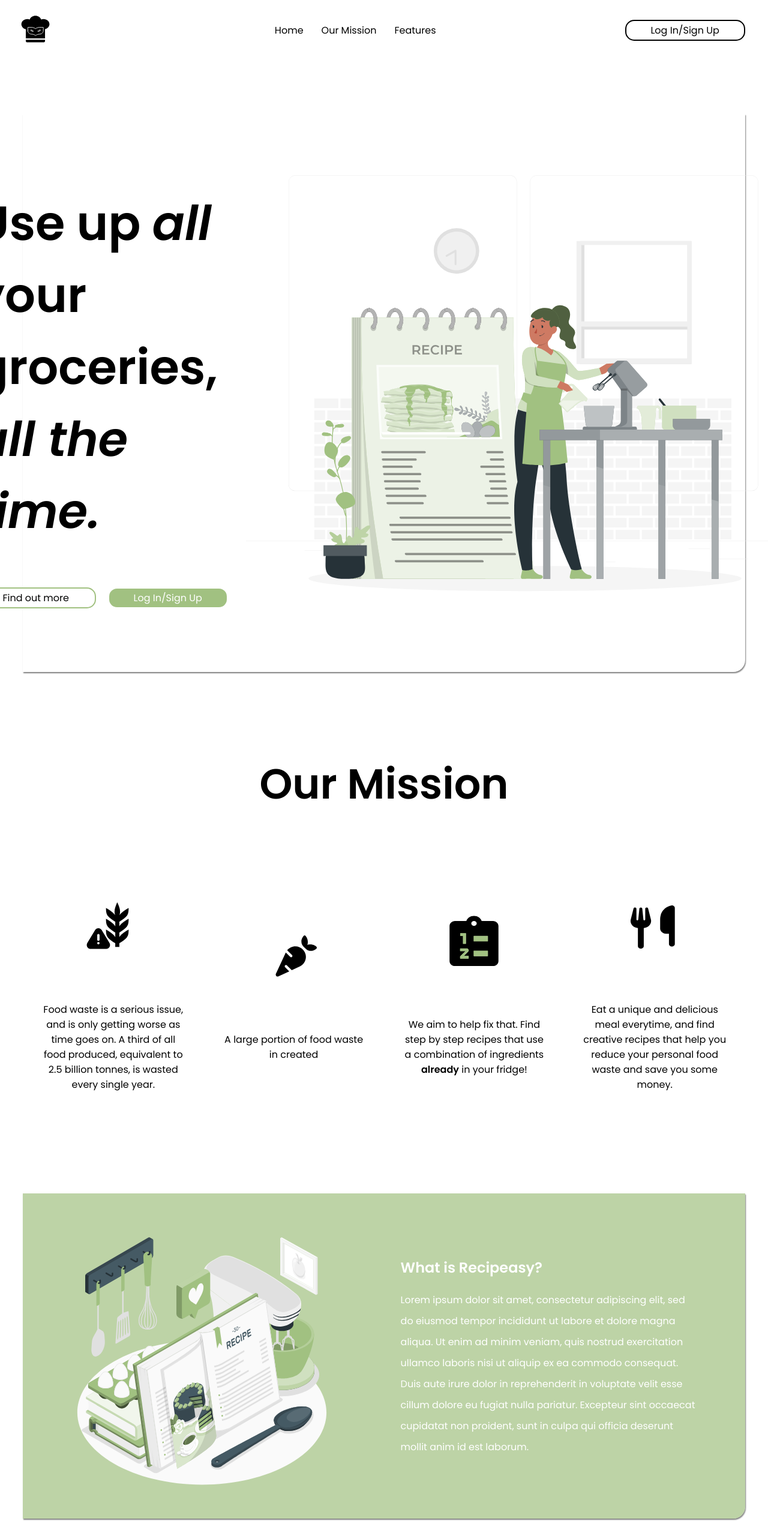
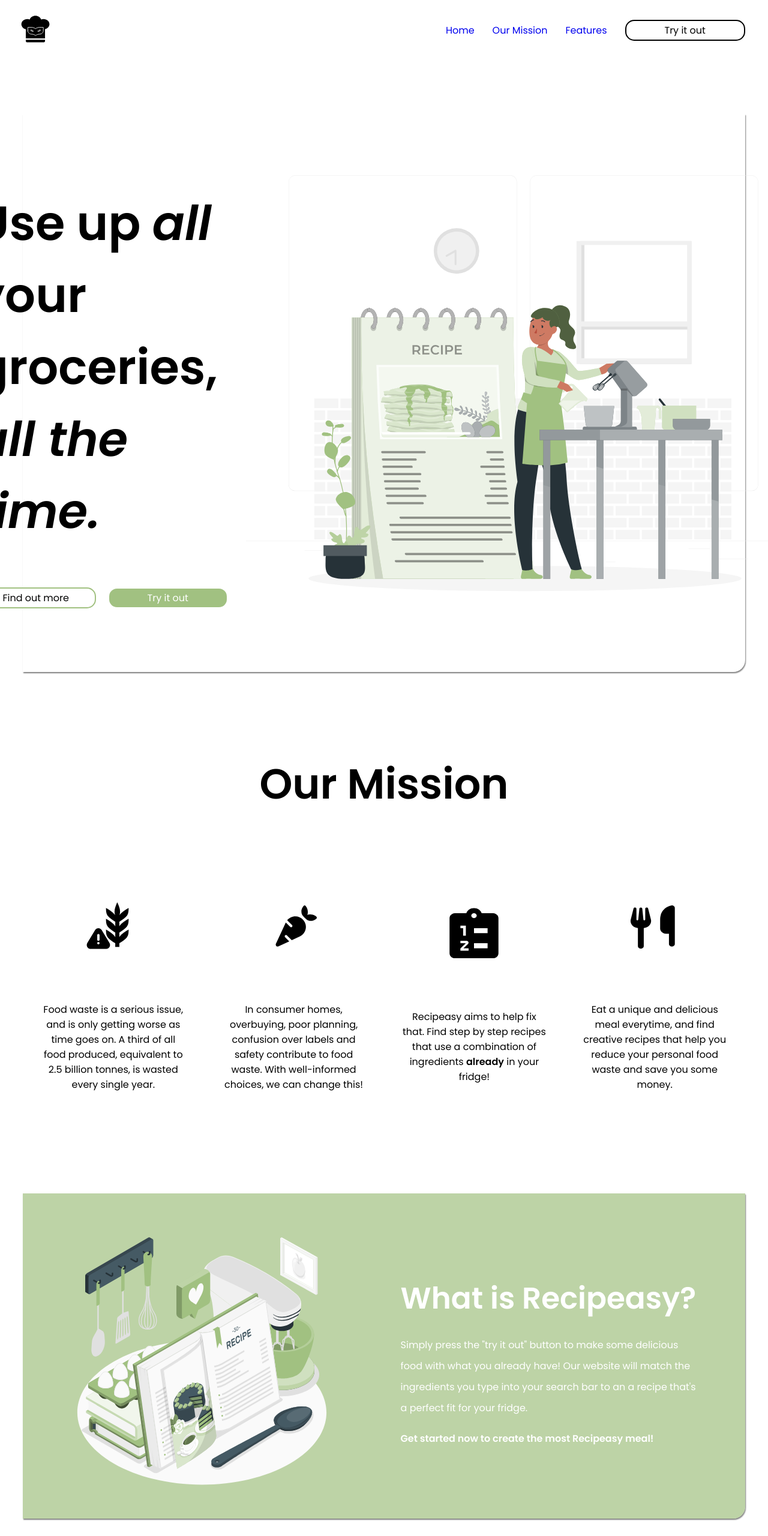
Before and after one commit to Nick-Fong925/nwHacks2023v2, a website: page client/index.html in a window 1280 px wide. Shown: the top 2560 px of the page at 60% size. Drawn offline with Linux system fonts and the light colour scheme.

Commit message:
finalized home page

```diff
--- a/client/index.html
+++ b/client/index.html
@@ -24,12 +24,12 @@
 
         <section class="header-links">
         <ul>
-          <li>Home</li>
-          <li>Our Mission</li>
-          <li>Features</li>
+          <li><a href="#">Home</a></li>
+          <li><a href="#mission">Our Mission</a></li>
+          <li><a href="#features">Features</a></li>
         </ul>
+        <button class="header-button">Try it out</button>
       </section>
-        <button class="header-button">Log In/Sign Up</button>
 
     </header>
 
@@ -41,7 +41,7 @@
         Find out more
       </button>
       <button class="hero-button2">
-        Log In/Sign Up
+        Try it out
       </button>
     </div>
     </section>
@@ -49,7 +49,7 @@
     <img class="hero-image" src="/images/Recipe book-rafiki.svg">
 
     </main>
-    <main class="mission">
+    <main id="mission" class="mission">
       <h1>Our Mission</h1>
       <div class="mission-container">
       <section class="mission-info hidden icon">
@@ -69,7 +69,7 @@
             </svg>
 
 
-          <p>A large portion of food waste in created </p>
+          <p>In consumer homes, overbuying, poor planning, confusion over labels and safety contribute to food waste. With well-informed choices, we can change this!</p>
           </section>
 
           <section class="mission-info hidden icon">
@@ -81,7 +81,7 @@
               <path id="dash2" d="M76 124.5V118.5H93C95.8 118.5 96.1667 122.5 96 124.5L84.5 136.5H96V142.5H76V137.5L89.5 124.5H76Z" fill="#A1C181" stroke="#A1C181"/>
               </svg>
 
-            <p>We aim to help fix that. Find step by step recipes that use a combination of ingredients <strong>already</strong> in your fridge! </p>
+            <p>Recipeasy aims to help fix that. Find step by step recipes that use a combination of ingredients <strong>already</strong> in your fridge! </p>
             </section>
 
             <section class="mission-info hidden icon">
@@ -97,11 +97,14 @@
 
     </main>
 
-    <main class="features">
+    <main id="features" class="features">
       <img class="features-image" src="/images/Recipe book-amico.svg">
       <section>
-        <h1>What is Recipeasy?</h1>
-      <p>Lorem ipsum dolor sit amet, consectetur adipiscing elit, sed do eiusmod tempor incididunt ut labore et dolore magna aliqua. Ut enim ad minim veniam, quis nostrud exercitation ullamco laboris nisi ut aliquip ex ea commodo consequat. Duis aute irure dolor in reprehenderit in voluptate velit esse cillum dolore eu fugiat nulla pariatur. Excepteur sint occaecat cupidatat non proident, sunt in culpa qui officia deserunt mollit anim id est laborum.</p>
+        <h1 class="features-heading">What is Recipeasy?</h1>
+      <p>Simply press the "try it out" button to make some delicious food with what you already have! Our website will match the ingredients you type into your search bar to an
+        a recipe that's a perfect fit for your fridge.
+      </p>
+      <strong class="strong-text">Get started now to create the most Recipeasy meal! </strong>
     </section>
 
     </main>
--- a/styling/index-headfoot.css
+++ b/styling/index-headfoot.css
@@ -31,6 +31,21 @@
     justify-content: center;
 }
 
+
+li a {
+    text-decoration: none;
+    transition: all 1.5s ease;
+}
+
+a:hover {
+    text-decoration: underline;
+    text-decoration-color: black;
+
+}
+
+a:visited {
+    color: black;
+}
 .header-button {
     border: 2px solid black;
     border-radius: 15px;
--- a/styling/index-main.css
+++ b/styling/index-main.css
@@ -129,3 +129,7 @@
     margin-left: 10%;
 
 }
+
+.features-heading {
+    font-size: 50px;
+}
--- a/styling/index-transitions.css
+++ b/styling/index-transitions.css
@@ -59,36 +59,40 @@
 
 #one {
     transition: 0.5s;
+    transform: translateY(-100%);
 }
 
 #dash1 {
     transition: 0.5s;
     transition-delay: 100ms;
+    transform: translateY(-100%);
 }
 
 #two {
     transition: 0.5s;
     transition-delay: 200ms;
+    transform: translateY(-100%);
 }
 
 #dash2 {
     transition: 0.5s;
+    transform: translateY(-100%);
     transition-delay: 300ms;
 }
 svg:hover > #one {
-    transform: translateY(-100%);
+    transform: translateY(0);
 }
 
 svg:hover > #two {
-    transform: translateY(-100%);
+    transform: translateY(0);
 }
 
 svg:hover > #dash1 {
-    transform: translateY(-100%);
+    transform: translateY(0);
 }
 
 svg:hover > #dash2 {
-    transform: translateY(-100%);
+    transform: translateY(0);
 }
 
 #fork {
```
